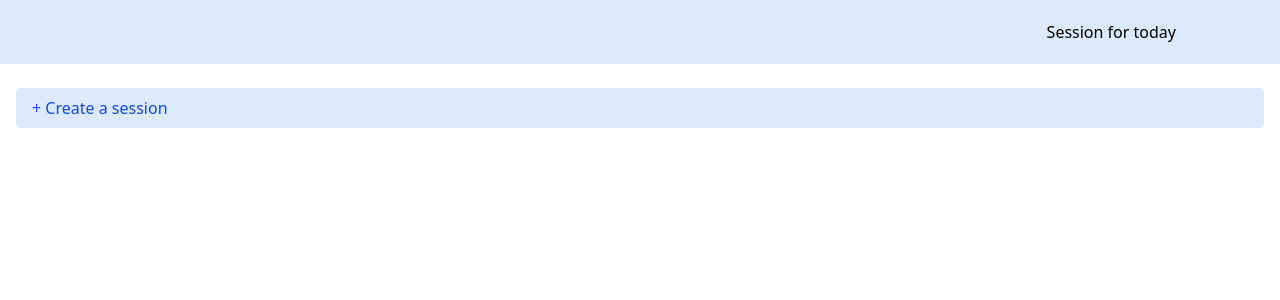
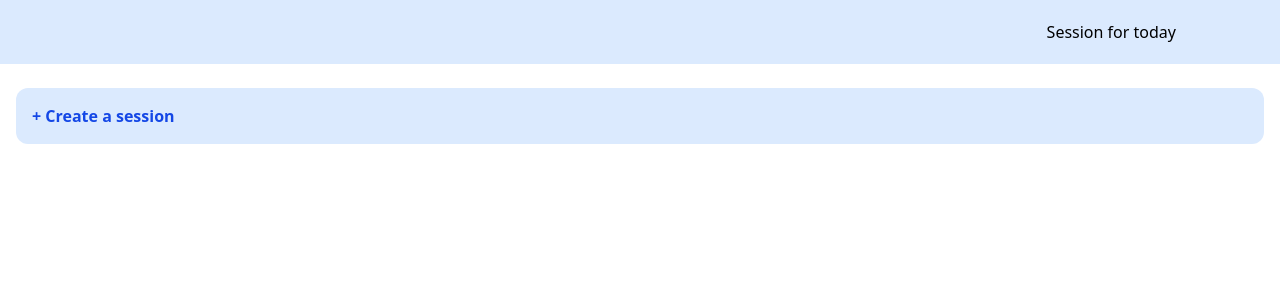
Before and after one commit to franciscobuchini/GymApp, a React (Vite) app: page /app in a window 1280 px wide. Shown: the top 300 px of the page. Built offline with nearby package versions, Linux system fonts and the light colour scheme; some icons are missing.

Commit message:
terminando exercisesList pero sin guardar datos

```diff
--- a/src/components/CreateSessionButton.jsx
+++ b/src/components/CreateSessionButton.jsx
@@ -10,7 +10,7 @@ export default function CreateSessionButton() {
   return (
     <button
       onClick={handleClick}
-      className="mt-6 w-full text-left px-4 py-2 bg-blue-100 text-blue-700 rounded hover:bg-blue-200"
+      className="mt-6 w-full text-left p-4 bg-blue-100 text-blue-700 rounded-xl font-semibold"
     >
       + Create a session
     </button>
```
